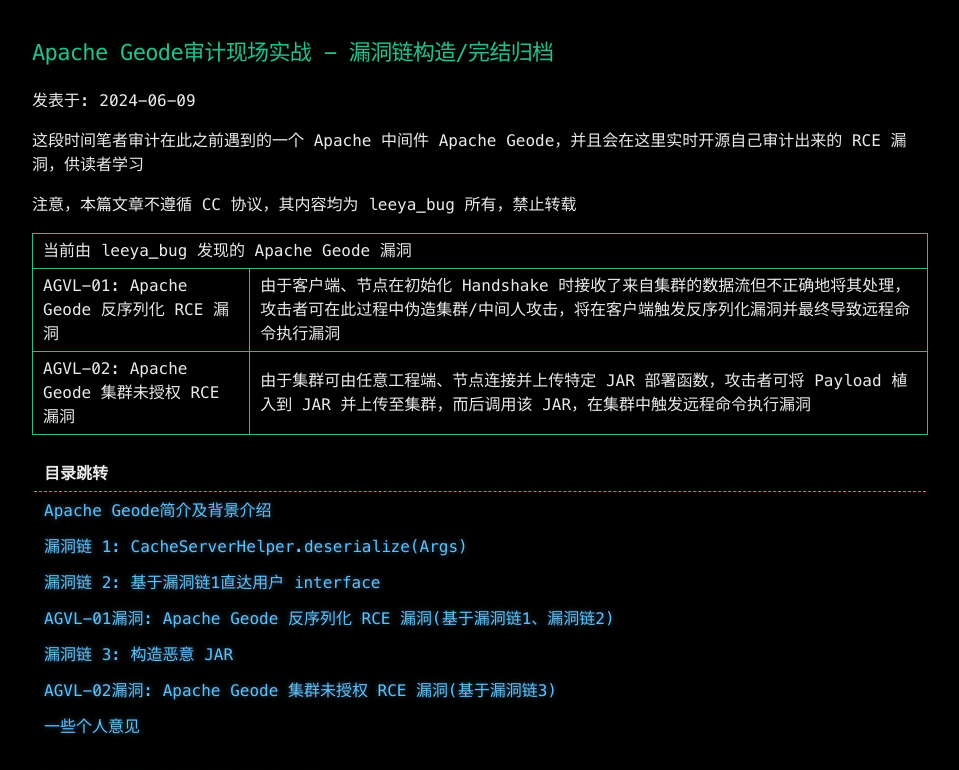
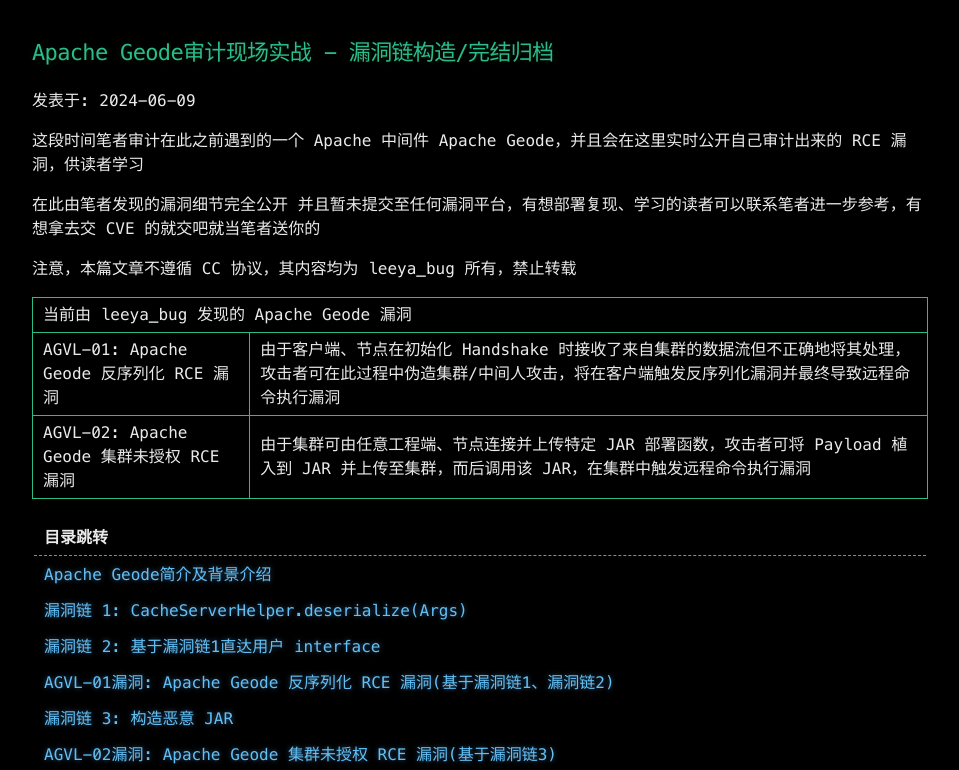
Before and after one commit to Leeyangee/leeyangee.github.io, a Jekyll site: the page built from _posts/2024-06-09-Apache Geode审计实战.md, in a window 1280 px wide and 900 px high, scrolled down 335 px, cut to the strip 130-900 px from the top of the window. Shown: the whole strip, without its empty margins (160-1119 px from the left). Built offline with Jekyll 4.4.1, drawn with Linux system fonts in a browser that asks for light colours; some web fonts are replaced; some of the changed text lies outside the part shown.

Commit message:
Update 2024-06-09-Apache Geode审计实战.md

```diff
--- a/_posts/2024-06-09-Apache Geode审计实战.md
+++ b/_posts/2024-06-09-Apache Geode审计实战.md
@@ -3,7 +3,9 @@
 published: true
 ---
 
-这段时间笔者审计在此之前遇到的一个 Apache 中间件 Apache Geode，并且会在这里实时开源自己审计出来的 RCE 漏洞，供读者学习
+这段时间笔者审计在此之前遇到的一个 Apache 中间件 Apache Geode，并且会在这里实时公开自己审计出来的 RCE 漏洞，供读者学习
+
+在此由笔者发现的漏洞细节完全公开 并且暂未提交至任何漏洞平台，有想部署复现、学习的读者可以联系笔者进一步参考，有想拿去交 CVE 的就交吧就当笔者送你的
 
 注意，本篇文章不遵循 CC 协议，其内容均为 leeya_bug 所有，禁止转载
 
```
Also changed, not shown: other parts of _posts/2024-06-09-Apache Geode审计实战.md (+1 -5 lines).
